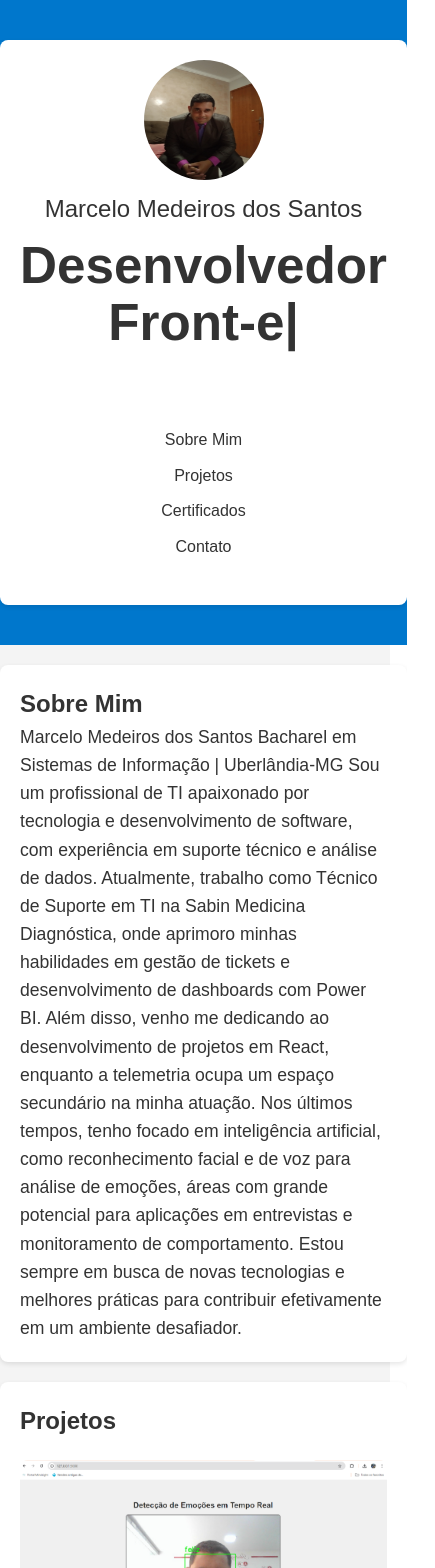
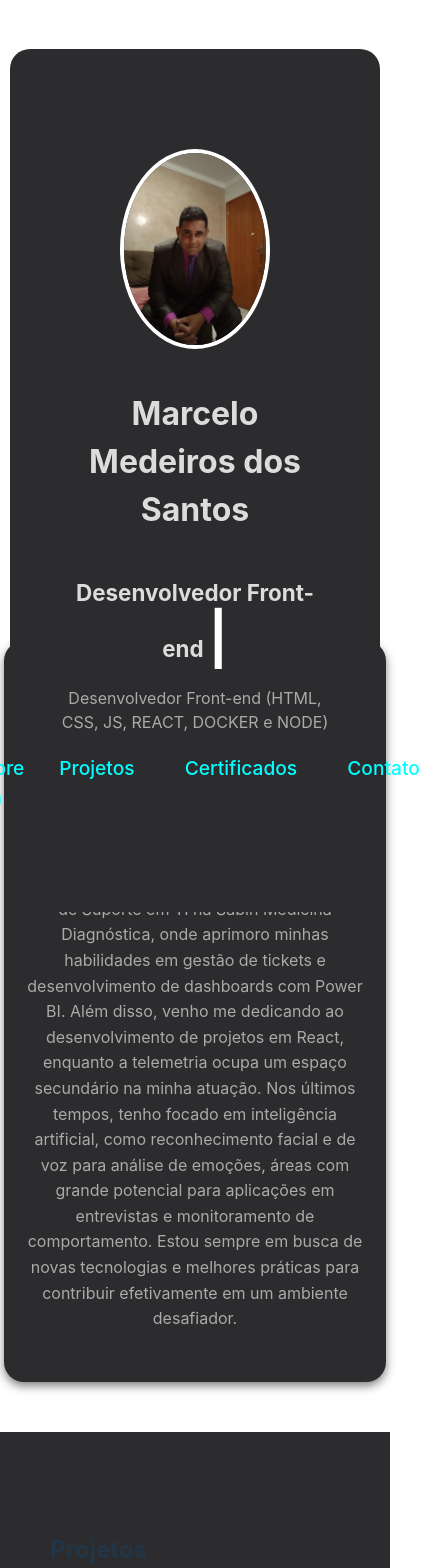
Before and after one commit to MarceloMederi/Portifolio, a React (Vite) app in the folder Portifolio/: page / in a window 390 px wide. Shown: the top 1568 px of the page, 435 px wide, since content can reach past the window. Built offline with nearby package versions, Linux system fonts and the light colour scheme.

Commit message:
Estilizado as paginas App.jsx, Header.jsx e Introduction.jsx

```diff
--- a/Portifolio/src/App.css
+++ b/Portifolio/src/App.css
@@ -1,160 +1,8 @@
-/* App.css */
-
-/* Reset básico */
+/* Reset CSS */
 * {
   margin: 0;
   padding: 0;
   box-sizing: border-box;
+  scroll-behavior: smooth;
+  max-width: 100%;
 }
-
-/* Corpo do documento */
-body {
-  font-family: 'Arial', sans-serif;
-  line-height: 1.6;
-  color: #333;
-  background-color: #f4f4f4;
-}
-
-/* Header */
-header {
-  background: #0077cc;
-  color: #fff;
-  padding: 20px 0;
-  text-align: center;
-}
-
-.header-content {
-  display: flex;
-  flex-direction: column;
-  align-items: center;
-}
-
-.header-content img {
-  border-radius: 50%;
-  width: 120px;
-  height: 120px;
-}
-
-.name-content {
-  font-size: 1.5rem;
-  margin: 10px 0;
-  color: #333;
-}
-
-h1 {
-  color: #333;
-}
-
-nav ul {
-  list-style: none;
-  display: flex;
-  justify-content: center;
-  margin: 20px 0;
-}
-
-nav ul li {
-  margin: 0 15px;
-}
-
-nav ul li a {
-  color: #333;
-  text-decoration: none;
-  transition: color 0.3s; /* Efeito de transição */
-}
-
-nav ul li a:hover {
-  color: #005fa3; /* Tom mais escuro */
-  text-decoration: underline; /* Destaque ao passar o mouse */
-}
-
-/* Seções */
-section {
-  padding: 20px;
-  margin: 20px auto;
-  max-width: 800px;
-  background: #fff;
-  border-radius: 8px;
-  box-shadow: 0 2px 5px rgba(0, 0, 0, 0.1);
-}
-
-/* Introdução */
-.on-content {
-  font-size: 1.1rem;
-}
-
-/* Projetos */
-.project {
-  margin: 20px 0;
-  display: flex;
-  flex-direction: column;
-  align-items: center;
-}
-
-.project img {
-  max-width: 100%;
-  height: auto;
-  border-radius: 8px;
-  transition: transform 0.3s ease; /* Efeito de transição */
-}
-
-.project img:hover {
-  transform: scale(1.05); /* Aumenta ao passar o mouse */
-}
-
-.project-content {
-  text-align: center;
-}
-
-/* Certificados */
-.certificate-grid {
-  display: grid;
-  grid-template-columns: repeat(auto-fill, minmax(120px, 1fr));
-  gap: 15px;
-}
-
-.certificate-grid img {
-  max-width: 100%;
-  border-radius: 8px;
-  transition: transform 0.3s ease; /* Efeito de transição */
-}
-
-.certificate-grid img:hover {
-  transform: scale(1.05); /* Aumenta ao passar o mouse */
-}
-
-/* Contato */
-.contact-list {
-  list-style: none;
-}
-
-.contact-list li {
-  margin: 10px 0;
-}
-
-.contact-list a {
-  color: #0077cc;
-}
-
-/* Responsividade */
-@media (max-width: 600px) {
-  .header-content {
-    flex-direction: column;
-  }
-
-  nav ul {
-    flex-direction: column;
-  }
-
-  nav ul li {
-    margin: 5px 0;
-  }
-
-  .project {
-    flex-direction: column;
-    align-items: center;
-  }
-
-  .project-content {
-    margin-top: 10px;
-  }
-}
--- a/Portifolio/src/App.jsx
+++ b/Portifolio/src/App.jsx
@@ -8,14 +8,26 @@ import './App.css';
 
 function App() {
   return (
-    <>
+    <div>
+      {/* Cabeçalho */}
       <Header />
-      <Introduction />
-      <Developments />
-      <Certificates/>
-      <Contact/>
-    </>
-  )
+
+      <main>
+        {/* Seção de introdução */}
+        <Introduction />
+
+        {/* Seção de projetos */}
+        <Developments />
+
+        {/* Seção de certificados */}
+        <Certificates />
+
+        {/* Seção de contato */}
+        <Contact />
+      </main>
+
+    </div>
+  );
 }
 
-export default App
+export default App;
--- a/Portifolio/src/components/Certificates.jsx
+++ b/Portifolio/src/components/Certificates.jsx
@@ -1,4 +1,5 @@
 import React from 'react';
+import './styles/Certificates.css';
 
 const Certificates = () => {
     return (
--- a/Portifolio/src/components/Contact.jsx
+++ b/Portifolio/src/components/Contact.jsx
@@ -1,4 +1,5 @@
 import React from "react";
+import './styles/Contact.css';
 
 const Contact = () => {
     return (
--- a/Portifolio/src/components/Developments.jsx
+++ b/Portifolio/src/components/Developments.jsx
@@ -1,4 +1,5 @@
 import React from 'react';
+import './styles/Developments.css';
 
 const Developments = () => {
     return (
--- a/Portifolio/src/components/Header.jsx
+++ b/Portifolio/src/components/Header.jsx
@@ -1,4 +1,5 @@
 import React, { useEffect } from 'react';
+import './styles/Header.css';
 import Typed from 'typed.js'; // Importando a biblioteca Typed.js
 
 const Header = () => {
@@ -8,8 +9,9 @@ const Header = () => {
                 "Portfólio do Futuro",
                 "Desenvolvedor Front-end apaixonado",
                 "Criando experiências digitais envolventes",
-                "Transformando ideias em realidade com HTML, CSS, JavaScript, Docker e Node",
-                "Explorando o mundo do desenvolvimento com inovações."
+                "Transformando ideias em realidade,",
+                "Com HTML, CSS, JavaScript, Docker e Node",
+                "Explorando o desenvolvimento com inovações."
             ],
             typeSpeed: 80,
             backSpeed: 40,
@@ -31,7 +33,7 @@ const Header = () => {
         <header>
             <section className="ini-container">
                 <div className="header-content">
-                    <img src="Perfil/Perfil.jpg" alt="Foto do perfil do Desenvolvedor" />
+                    <img className='profile-photo' src="Perfil/Perfil.jpg" alt="Foto do perfil do Desenvolvedor" />
                     <p className="name-content">Marcelo Medeiros dos Santos</p>
                 </div>
 
--- a/Portifolio/src/components/Introduction.jsx
+++ b/Portifolio/src/components/Introduction.jsx
@@ -1,4 +1,5 @@
 import React from 'react';
+import './styles/Introduction.css';
 
 const Introduction = () => {
     return (
@@ -6,10 +7,8 @@ const Introduction = () => {
 
             <h2>Sobre Mim</h2>
 
-            <p className="on-content">
+            <p>
             Marcelo Medeiros dos Santos
-            Bacharel em Sistemas de Informação | Uberlândia-MG
-
             Sou um profissional de TI apaixonado por tecnologia e desenvolvimento de software, com experiência em suporte técnico e análise de dados.
             Atualmente, trabalho como Técnico de Suporte em TI na Sabin Medicina Diagnóstica, onde aprimoro minhas habilidades em gestão de tickets e desenvolvimento de dashboards com Power BI.
             Além disso, venho me dedicando ao desenvolvimento de projetos em React, enquanto a telemetria ocupa um espaço secundário na minha atuação.
--- /dev/null
+++ b/Portifolio/src/components/styles/Header.css
@@ -0,0 +1,129 @@
+/* Header Styling */
+.ini-container {
+  margin-top: 5%;
+  border-radius: 20px;
+}
+
+header {
+  position: relative;
+  text-align: center;
+  padding: 50px 20px;
+  height: 100vh;
+  color: white;
+  background-attachment: fixed; /* Parallax Effect */
+}
+
+.header-content {
+  position: relative;
+  z-index: 2;
+}
+
+header::before {
+  content: "";
+  top: 0;
+  left: 0;
+  right: 0;
+  bottom: 0;
+  background: rgba(0, 0, 0, 0.6);
+  z-index: 1;
+}
+
+.profile-photo {
+  width: 200px;
+  height: 250px;
+  border-radius: 50%;
+  border: 4px solid #fff;
+  margin-bottom: 15px;
+  transition: transform 0.3s ease;
+}
+
+.profile-photo:hover {
+  transform: scale(1.1);
+  box-shadow: 0 4px 10px rgba(0, 0, 0, 0.5);
+}
+
+
+.name-content {
+  color: #DCDCDC;
+  font-size: 2rem;
+  font-weight: bold;
+}
+
+h1 {
+  font-size: 2.5rem;
+  margin-top: 20px;
+}
+
+.typed-text {
+  font-size: 1.6rem;
+  color: 	#DCDCDC;
+}
+
+p {
+  font-size: 1.1rem;
+  color: #aaa;
+  margin-top: 20px;
+}
+
+
+/* Navigation Styling */
+nav ul {
+  list-style: none;
+  display: flex;
+  justify-content: center;
+  gap: 20px;
+  margin-top: 20px;
+}
+
+nav ul li {
+  font-size: 1.2rem;
+}
+
+nav ul li a {
+  color: #00ffff;
+  text-decoration: none;
+  transition: color 0.3s ease, background-color 0.3s ease;
+  padding: 15px;
+}
+
+nav ul li a:focus {
+  outline: 2px solid #00ffff;
+  background-color: rgba(255, 255, 255, 0.2);
+  border-radius: 5px;
+}
+
+nav ul li a:hover {
+  color: #fff;
+  background-color: rgba(255, 255, 255, 0.1); /* Mudança de fundo no hover */
+  border-radius: 5px;
+}
+
+/* Section Styling */
+section {
+  padding: 100px 50px;
+  background-color: #2c2c2e;
+}
+
+@media (max-width: 768px) {
+  header {
+    height: 70vh;
+    padding: 30px 10px;
+  }
+
+  .profile-photo {
+    width: 150px;
+    height: 200px;
+  }
+
+  h1 {
+    font-size: 2rem;
+  }
+
+  .typed-text {
+    font-size: 1.4rem;
+  }
+
+  p {
+    font-size: 1rem;
+  }
+}
--- /dev/null
+++ b/Portifolio/src/components/styles/Introduction.css
@@ -0,0 +1,40 @@
+/* Section Styling for Introduction */
+#Introduction {
+    padding: 100px 50px;
+    background-color: #2c2c2e;
+    color: #DCDCDC; /* Cor de texto para combinar com a paleta */
+    text-align: center;
+    border-radius: 20px; /* Bordas arredondadas */
+    box-shadow: 0 4px 10px rgba(0, 0, 0, 0.5); /* Sombra suave para dar destaque */
+    max-width: 98%;
+    margin: 50px auto; /* Centraliza o conteúdo com margem superior */
+  }
+
+  #Introduction h2 {
+    font-size: 2.5rem;
+    margin-bottom: 30px;
+    color: white; /* Cor de destaque para o título */
+  }
+
+  #Introduction p {
+    font-size: 1.2rem;
+    color: #aaa; /* Mesma cor que você usou para os parágrafos na página anterior */
+    line-height: 1.6;
+    max-width: 100%;
+    margin: 0 auto; /* Centraliza o conteúdo */
+  }
+
+  /* Responsividade para telas menores */
+  @media (max-width: 768px) {
+    #Introduction {
+      padding: 50px 20px;
+    }
+
+    #Introduction h2 {
+      font-size: 2rem;
+    }
+
+    #Introduction p {
+      font-size: 1rem;
+    }
+  }
```
Also changed, not shown: Portifolio/src/components/styles/Certificates.css (added), Portifolio/src/components/styles/Contact.css (added), Portifolio/src/components/styles/Developments.css (added).
